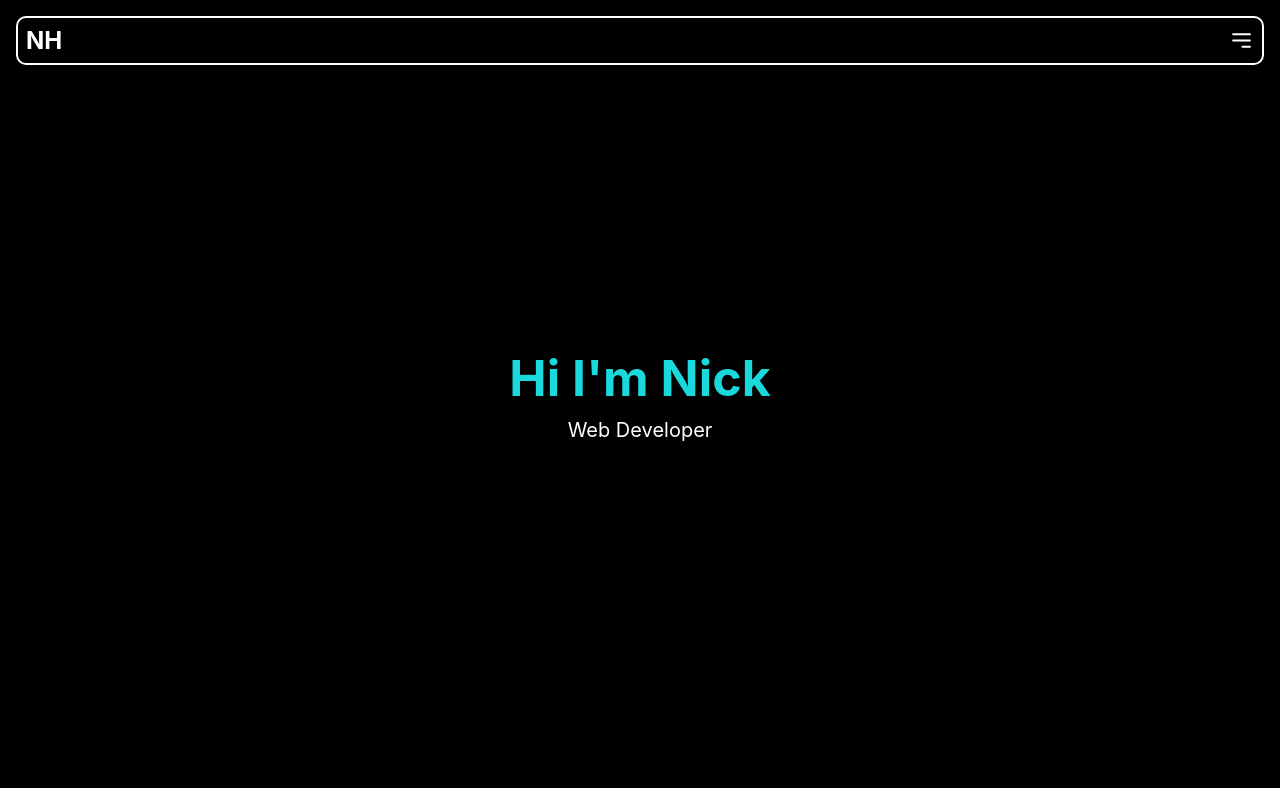
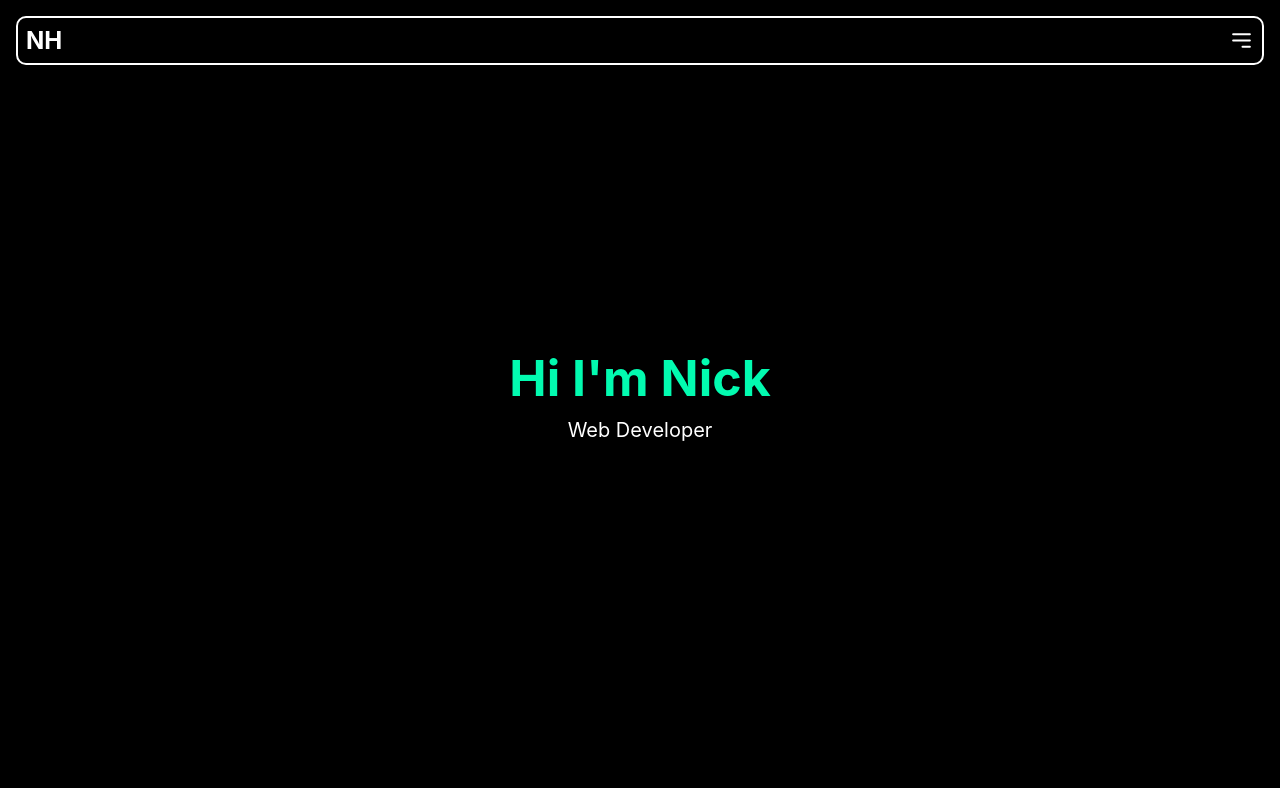
Before and after one commit to nickhibbits/react-website, a React (Create React App) app: page / in a window 1280 px wide. Shown: the top 788 px of the page. Built offline with nearby package versions, Linux system fonts and the light colour scheme.

Commit message:
remove gradient

```diff
--- a/src/styles/index.css
+++ b/src/styles/index.css
@@ -1,5 +1,7 @@
 :root {
-  --main-color: rgb(26, 217, 220);
+  --main-color: rgb(2, 251, 176);
+  --title-size: 50px;
+  --sub-section-title: 30px;
 }
 
 body {
@@ -7,8 +9,8 @@ body {
   background: linear-gradient(
     180deg,
     rgba(0, 0, 0, 1) 0%,
-    rgba(0, 0, 0, 1) 60%,
-    var(--main-color) 100%
+    rgba(0, 0, 0, 1) 315vh,
+    var(--main-color) 50%
   );
 
   font-family: -apple-system, BlinkMacSystemFont, "Segoe UI", "Roboto", "Oxygen",
```
